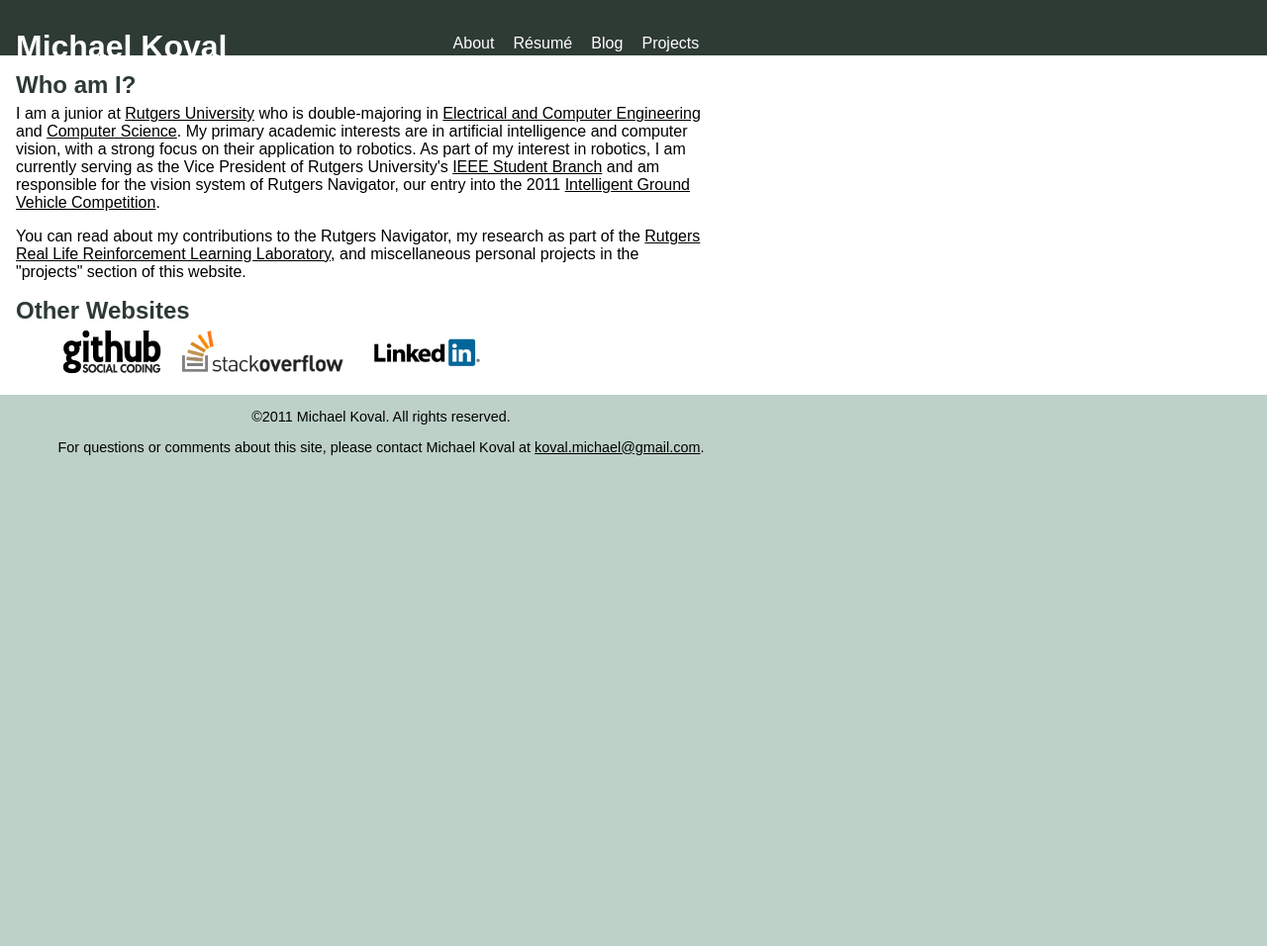
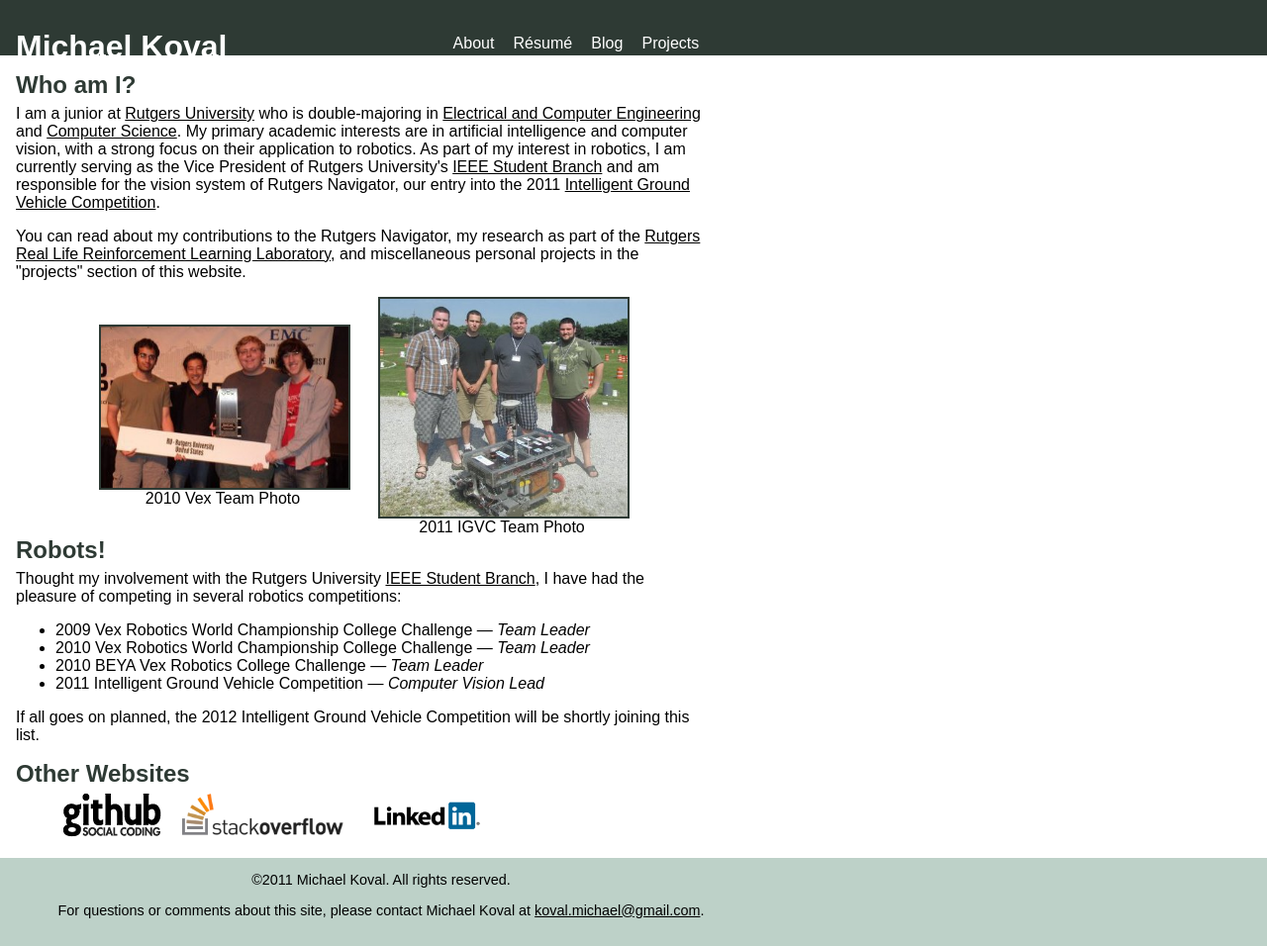
Before and after one commit to mkoval/mkoval.github.com, a Jekyll site: the page built from index.html, in a window 1280 px wide. Shown: the whole page at 99% size. Built offline with Jekyll 4.4.1, drawn with Linux system fonts in a browser that asks for light colours; some web fonts are replaced; before the commit the page ends 900 px from its top, so only the background shows below that.

Commit message:
added robotics team photos

```diff
--- a/index.html
+++ b/index.html
@@ -8,6 +8,27 @@ title: Michael Koval
 
 <p>You can read about my contributions to the Rutgers Navigator, my research as part of the <a href="http://www.cs.rutgers.edu/rl3">Rutgers Real Life Reinforcement Learning Laboratory</a>, and miscellaneous personal projects in the "projects" section of this website.</p>
 
+<div class="photos">
+	<div class="figure">
+		<img src="/images/vex2010.jpg"  alt="2010 Vex Robotics Competition"/>
+		<span>2010 Vex Team Photo</span>
+	</div>
+	<div class="figure">
+		<img src="/images/igvc2011.jpg" alt="2011 Intelligent Ground Vehicle Competition"/>
+		<span>2011 IGVC Team Photo</span>
+	</div>
+</div>
+
+<h2>Robots!</h2>
+<p>Thought my involvement with the Rutgers University <a href="http://ieee.rutgers.edu">IEEE Student Branch</a>, I have had the pleasure of competing in several robotics competitions:</p>
+<ul>
+	<li>2009 Vex Robotics World Championship College Challenge &mdash; <em>Team Leader</em></li>
+	<li>2010 Vex Robotics World Championship College Challenge &mdash; <em>Team Leader</em></li>
+	<li>2010 BEYA Vex Robotics College Challenge &mdash; <em>Team Leader</em></li>
+	<li>2011 Intelligent Ground Vehicle Competition &mdash; <em>Computer Vision Lead</em></li>
+</ul>
+<p>If all goes on planned, the 2012 Intelligent Ground Vehicle Competition will be shortly joining this list.</p>
+
 <h2>Other Websites</h2>
 <ul class="accounts">
 	<li><a href="https://github.com/mkoval"><img alt="Github" height="45" src="/images/github.png"/></a></li>
--- a/style.css
+++ b/style.css
@@ -1,6 +1,7 @@
 html, body {
 	margin:          0;
 	padding:         0;
+	color:           #000;
 	background:      #BDD1C8;
 	font-family:     'Puritan', arial, sans-serif;
 }
@@ -100,6 +101,36 @@ div#footer a {
 	border-bottom-color: #FFF;
 }
 
+/* Figures */
+div.photos {
+	display:         table;
+	text-align:      center;
+	margin:          0 auto;
+}
+div.photos div.figure {
+	display:         table-cell;
+	width:           250px;
+	padding:         0 1em;
+}
+div.photos div.figure img {
+	width:           100%;
+	border:          2px solid #2E3A34;
+}
+div.photos div.figure span {
+	display:         block;
+	text-align:      center;
+}
+
+/* Gallery of Photos */
+div.photos {
+	text-align:       center;
+}
+div.photos img {
+	width:            45%;
+	border:           2px solid #000;
+	vertical-align:   middle;
+}
+
 /* Gallery of Accounts */
 ul.accounts {
 	display:          block;
```
Also changed, not shown: images/igvc2011.jpg (added), images/vex2010.jpg (added).
